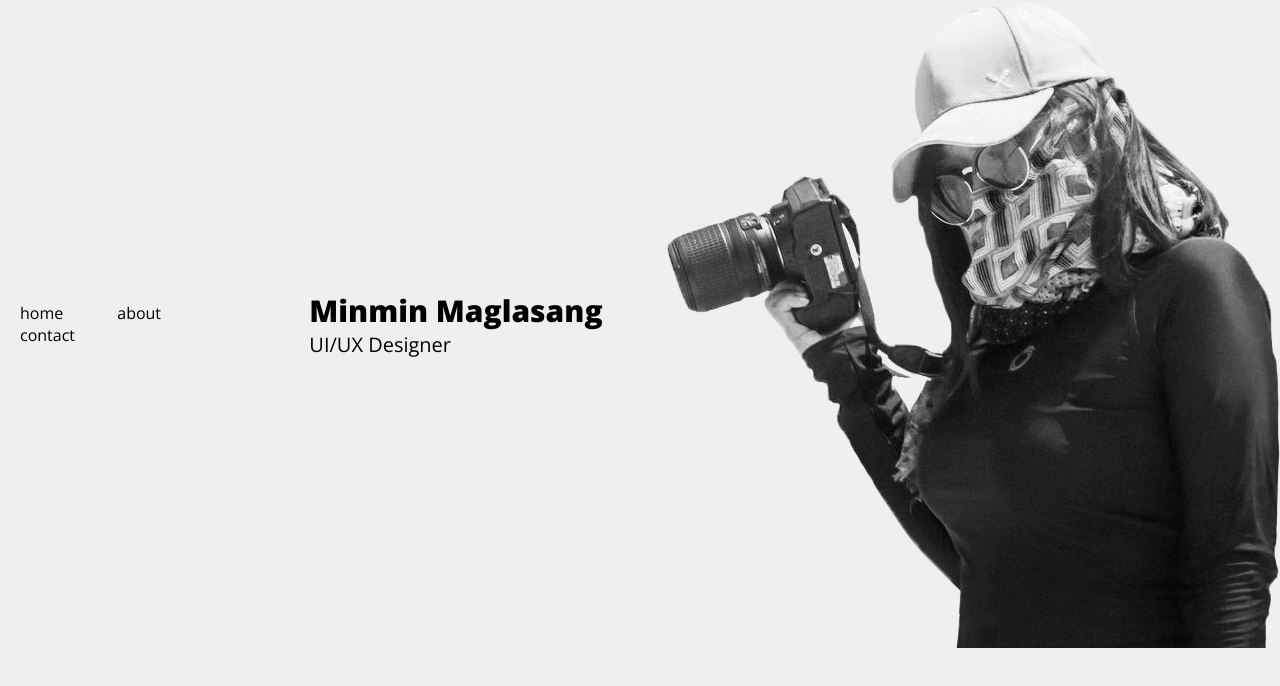
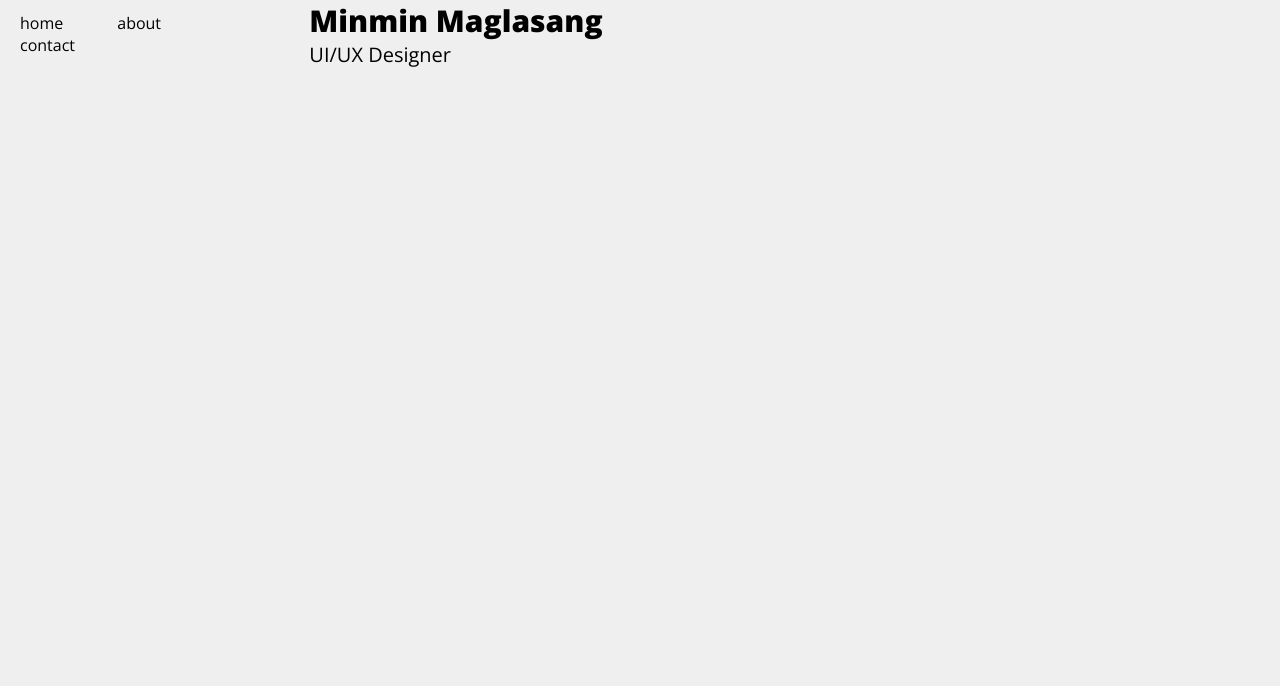
Before and after one commit to meanmiiiin/Portfolio, a plain HTML site: page index.html in a window 1280 px wide. Drawn offline with nearby package versions, Linux system fonts and the light colour scheme.

Commit message:
Update index.html

```diff
--- a/index.html
+++ b/index.html
@@ -47,10 +47,10 @@
         </div>
       </div>
 
-      <div class="image-header">
+      <!-- <div class="image-header">
         <img  id="me" src="images/pic1.png" alt="">
       </div>
-    </div>
+    </div> -->
 
 
     <!-- <section class="about">
```
